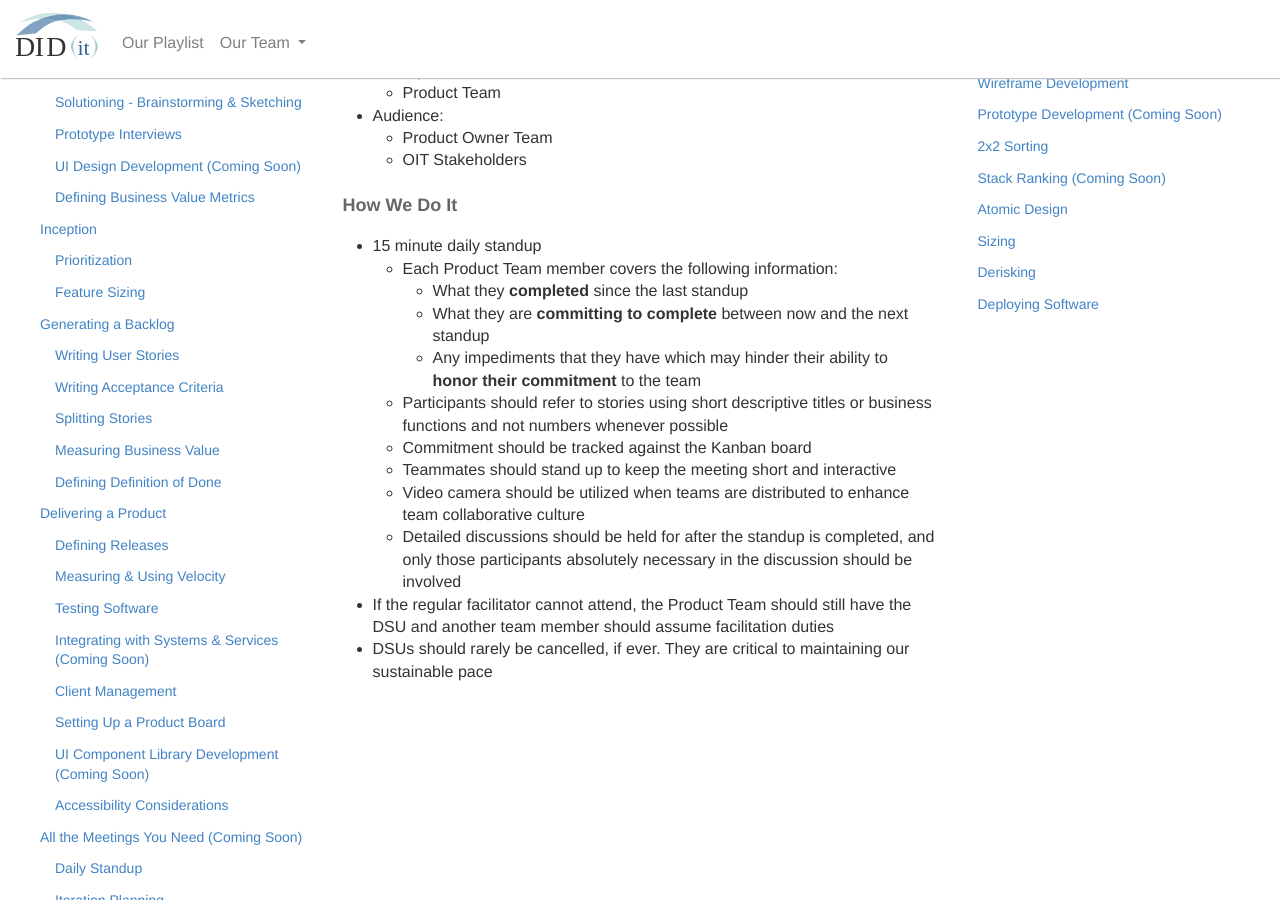
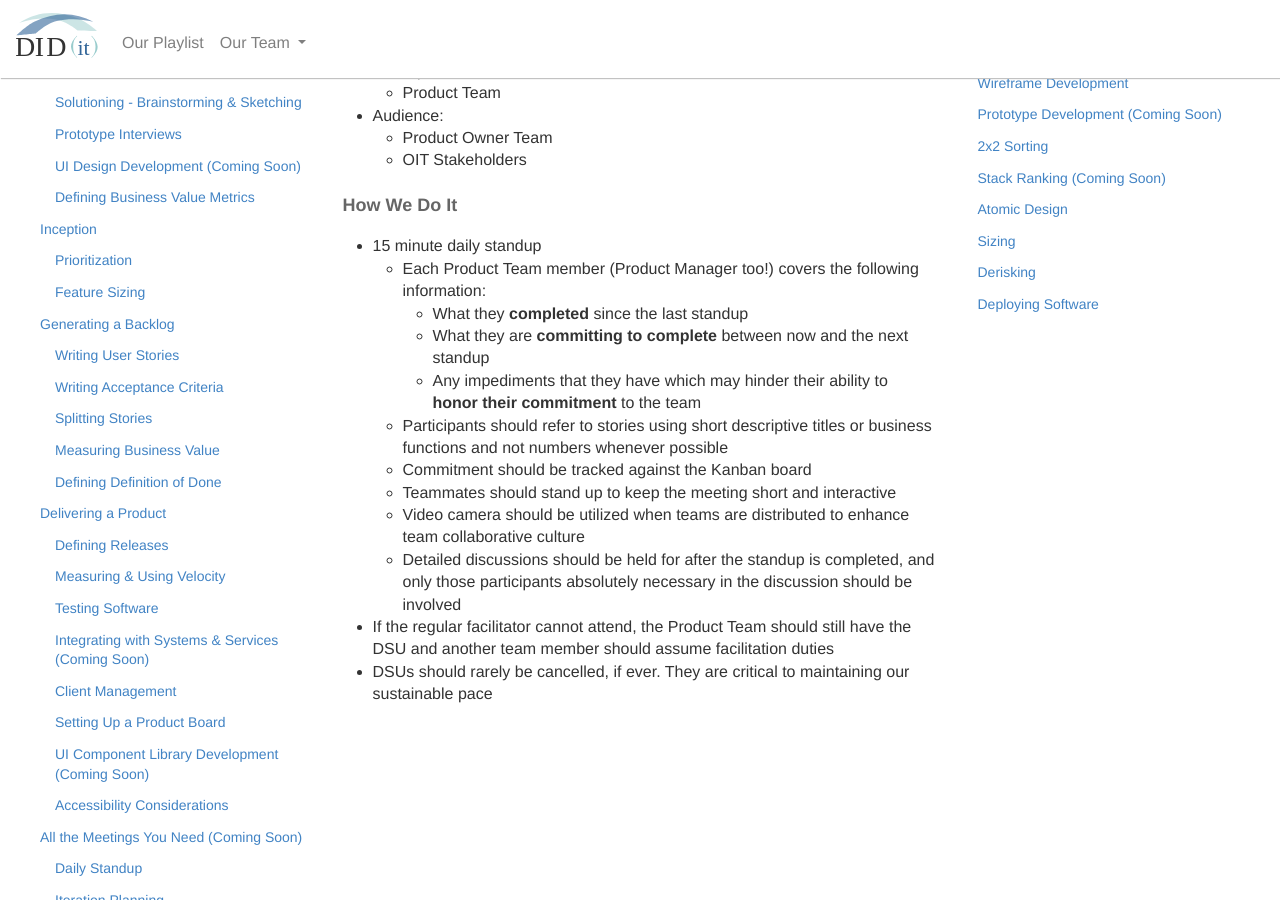
Before and after one commit to KnightPointSystems/kps_playbook, a Jekyll site: the page built from daily-standup.md, in a window 1280 px wide and 900 px high, scrolled down 739 px. Built offline with Jekyll 4.4.1, drawn with Linux system fonts in a browser that asks for light colours; nearby versions of some CDN libraries.

Commit message:
Update daily-standup.md

```diff
--- a/daily-standup.md
+++ b/daily-standup.md
@@ -60,7 +60,7 @@ permalink: /daily-standup/
 <ul>
     <li>15 minute daily standup
         <ul>
-            <li>Each Product Team member covers the following  information:
+            <li>Each Product Team member (Product Manager too!) covers the following  information:
                 <ul>
                     <li>What they <b>completed</b> since the last standup</li>
                     <li>What they are <b>committing to complete</b> between now and the next standup</li>
```
